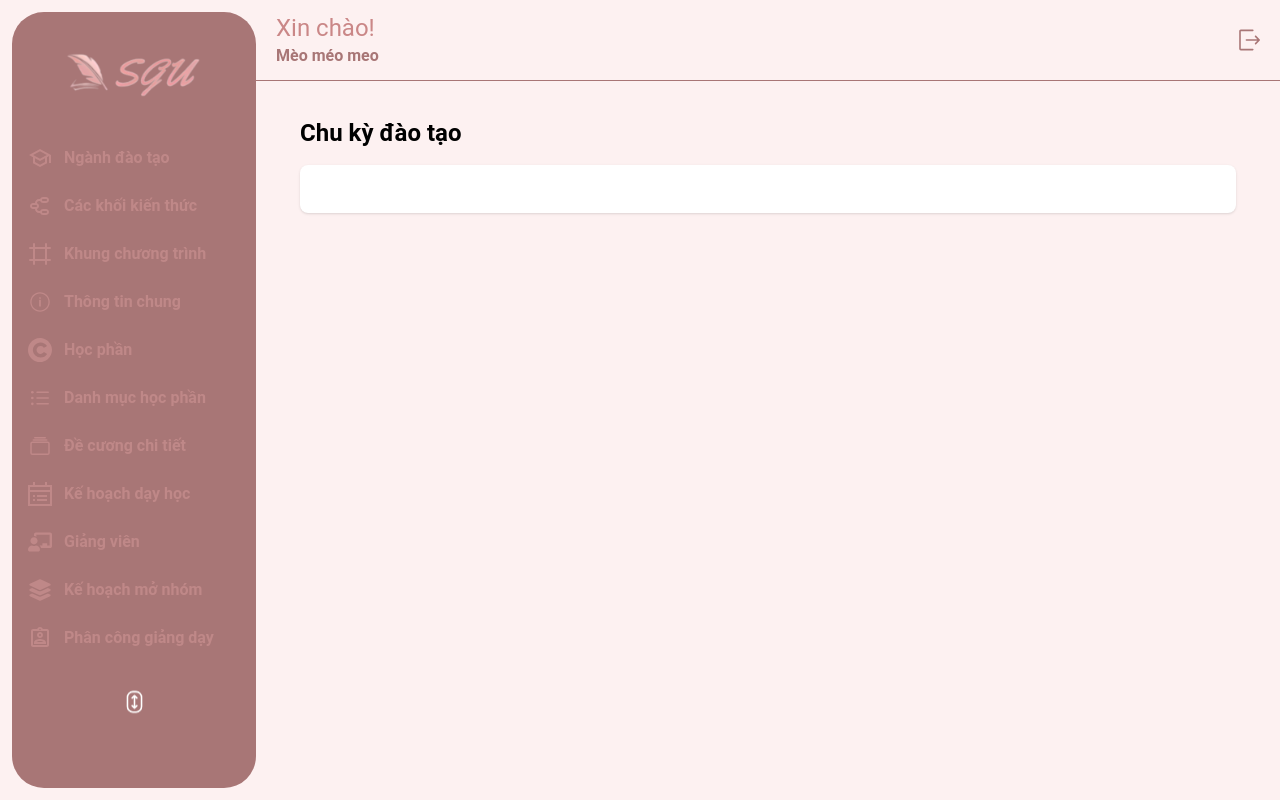
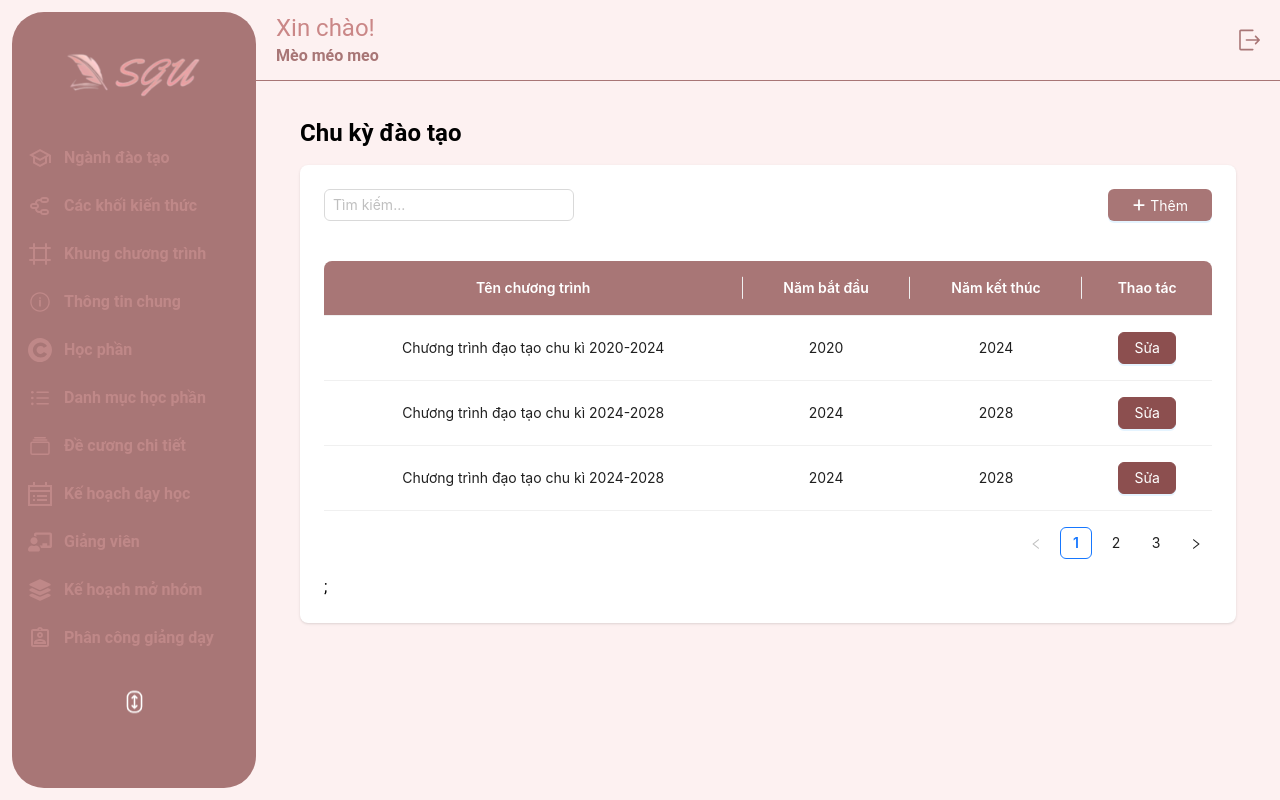
Before and after one commit to angsongji/CTDT, a React (Vite) app in the folder frontend/: page /admin/training-cycle in a window 1280 px wide. Built offline with nearby package versions, Linux system fonts and the light colour scheme.

Commit message:
Giao dien trainingCycle

```diff
--- a/frontend/src/pages/admin/TrainingCycle.jsx
+++ b/frontend/src/pages/admin/TrainingCycle.jsx
@@ -1,11 +1,113 @@
 import React from 'react';
+import { FaPlus } from "react-icons/fa6";
+import { Input, Button,  Table } from 'antd';
+
+
+const dataSource = [
+  {
+    key: '1',
+    name: 'Chương trình đạo tạo chu kì 2020-2024',
+    startYear: '2020',
+    endYear: '2024',
+
+  },
+  {
+    key: '2',
+    name: 'Chương trình đạo tạo chu kì 2024-2028',
+    startYear: '2024',
+    endYear: '2028',
+  },
+  {
+    key: '3',
+    name: 'Chương trình đạo tạo chu kì 2024-2028',
+    startYear: '2024',
+    endYear: '2028',
+  },
+  {
+    key: '4',
+    name: 'Chương trình đạo tạo chu kì 2024-2028',
+    startYear: '2024',
+    endYear: '2028',
+  },
+  {
+    key: '5',
+    name: 'Chương trình đạo tạo chu kì 2024-2028',
+    startYear: '2024',
+    endYear: '2028',
+  },
+  {
+    key: '6',
+    name: 'Chương trình đạo tạo chu kì 2024-2028',
+    startYear: '2024',
+    endYear: '2028',
+  },
+  {
+    key: '7',
+    name: 'Chương trình đạo tạo chu kì 2024-2028',
+    startYear: '2024',
+    endYear: '2028',
+  },
+];
+
+const columns = [
+  {
+    title: 'Tên chương trình',
+    dataIndex: 'name',
+    key: 'name',
+  },
+  {
+    title: 'Năm bắt đầu',
+    dataIndex: 'startYear',
+    key: 'startYear',
+  },
+  {
+    title: 'Năm kết thúc',
+    dataIndex: 'endYear',
+    key: 'endYear',
+  },
+  {
+    title: 'Thao tác',
+    dataIndex: 'actions',
+    key: 'actions',
+    render: (_, record) => (
+      <Button
+        type="primary"
+        style={{ backgroundColor: '#8C4F4F', borderColor: '#8C4F4F' }}
+        onClick={() => handleEdit(record)}
+      >
+        Sửa
+      </Button>
+    ),
+  },
+];
+
+const handleEdit = (record) => {
+  console.log('record:', record);
+};
 
 const TrainingCycle = () => {
+
+
   return (
     <div className="p-6">
       <h1 className="text-2xl font-bold mb-4">Chu kỳ đào tạo</h1>
       <div className="bg-white rounded-lg shadow p-6">
-        {/* Add your training cycle content here */}
+        <div className='flex justify-between mb-10'>
+          <Input
+            placeholder="Tìm kiếm..."
+            style={{ width: '250px', padding: '0.25rem 0.5rem' }} />
+
+          <Button type='primary' className='!bg-[var(--dark-pink)] hover:!bg-[var(--medium-pink2)]'>
+            <span className=' text-white px-2 py-1 rounded-md flex items-center  justify-center gap-1'>
+              <FaPlus />Thêm
+            </span>
+          </Button>
+        </div>
+        <Table
+          dataSource={dataSource}
+          columns={columns}
+          pagination={{ pageSize: 3 }}
+          scrollToFirstRowOnChange={true} />;
       </div>
     </div>
   );
```
